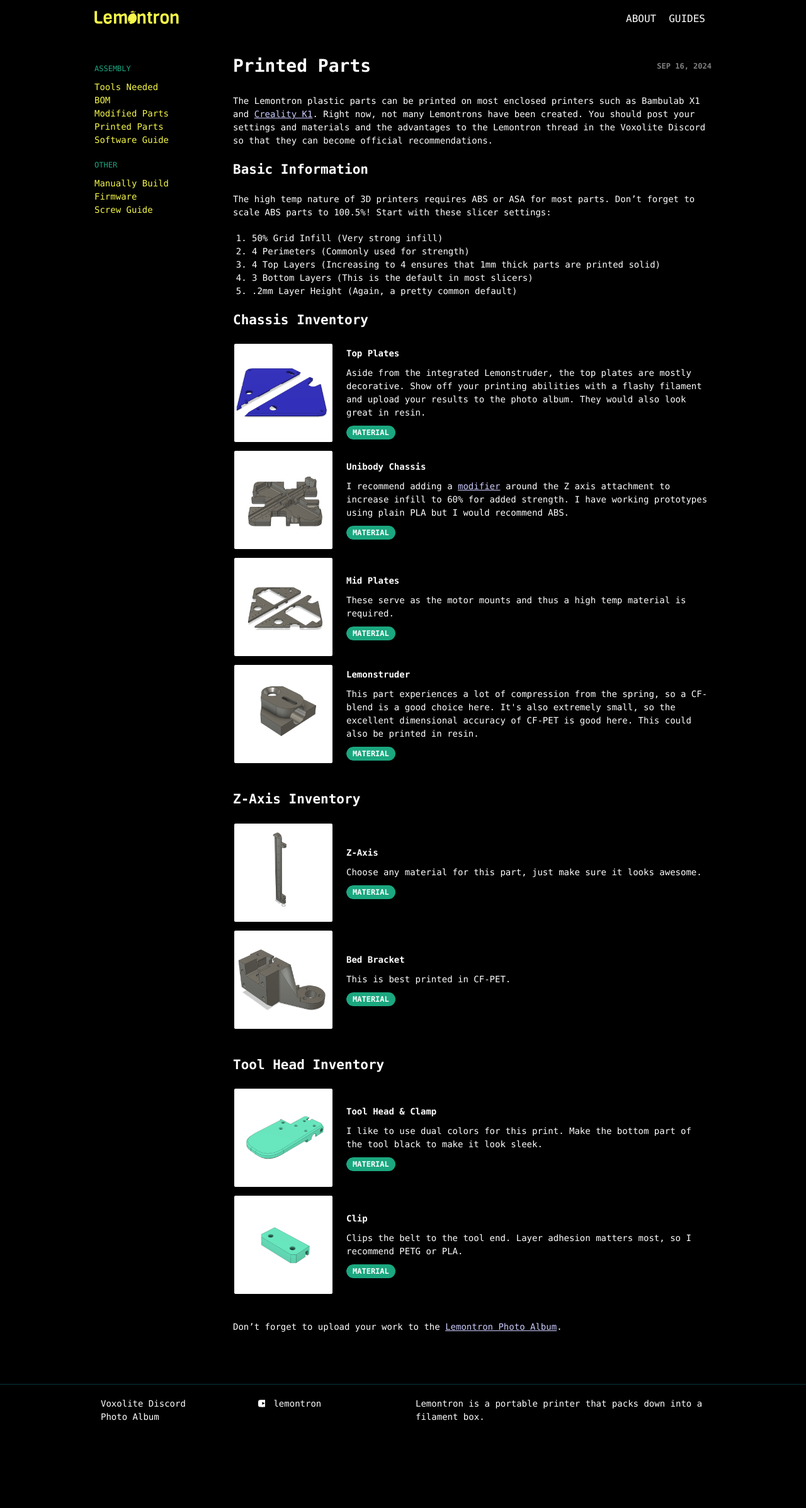
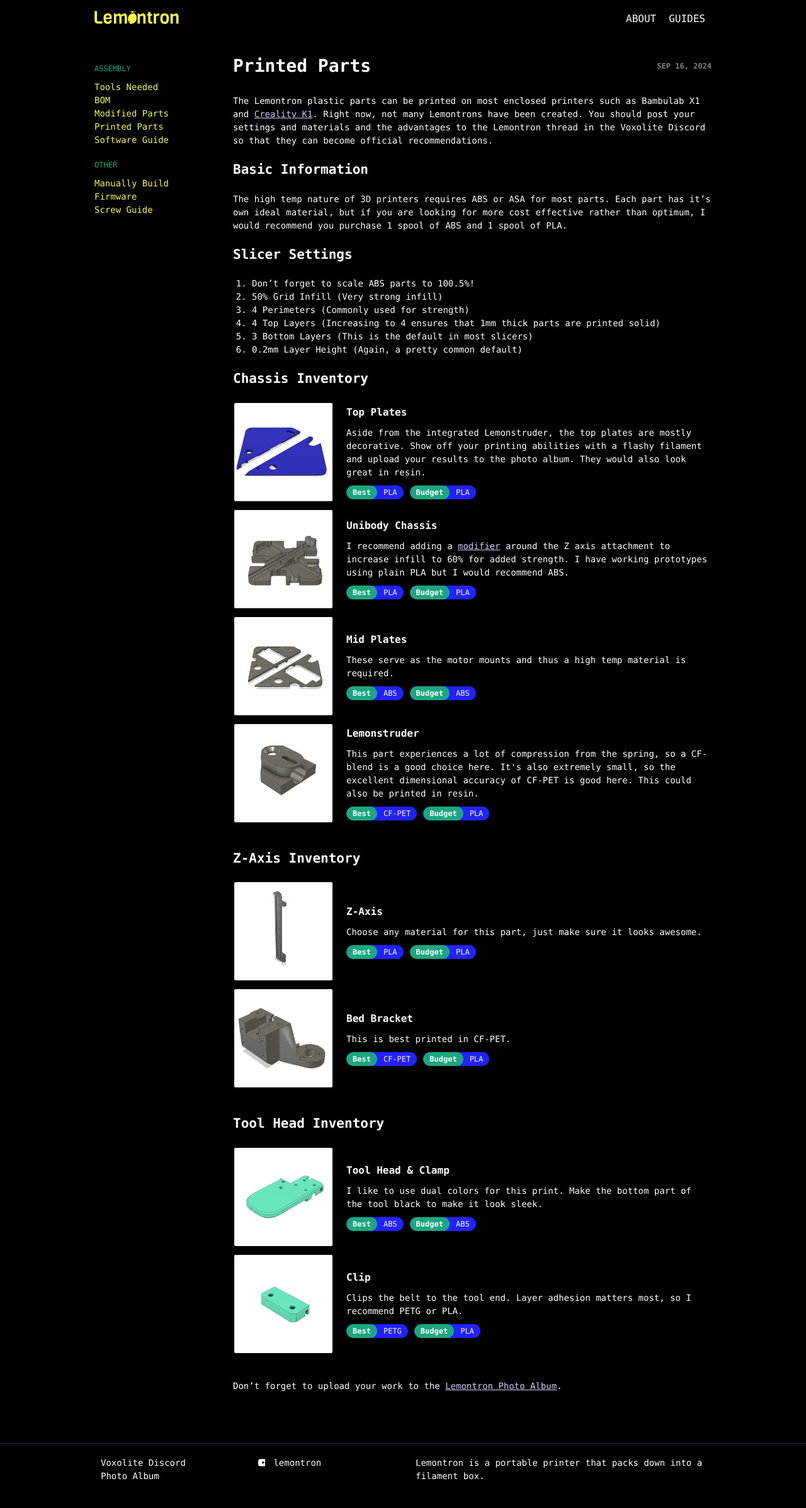
Before and after one commit to jamesloper/lemontron, a Jekyll site: the page built from _guides/printed-parts.md, in a window 1280 px wide. Shown: the whole page at 63% size. Built offline with Jekyll 4.4.1, drawn with Linux system fonts in a browser that asks for light colours; some web fonts are replaced; before the commit the page ends 2301 px from its top, so only the background shows below that.

```diff
--- a/_guides/printed-parts.md
+++ b/_guides/printed-parts.md
@@ -7,18 +7,23 @@
 
 The Lemontron plastic parts can be printed on most enclosed printers such as Bambulab X1
 and <a href="https://amzn.to/47ut5uQ" target="_blank">Creality K1</a>. Right now, not many Lemontrons have been created.
-You should post your settings and materials and the advantages to the Lemontron
-thread in the Voxolite Discord so that they can become official recommendations.
+You should post your settings and materials and the advantages to the Lemontron thread in the Voxolite Discord so that
+they can become official recommendations.
 
 ## Basic Information
 
-The high temp nature of 3D printers requires ABS or ASA for most parts. Don't forget to scale ABS parts to 100.5%! Start with these slicer settings:
+The high temp nature of 3D printers requires ABS or ASA for most parts. Each part has it's own ideal material, but if
+you are looking for more cost effective rather than optimum, I would recommend you purchase 1 spool of ABS and 1 spool
+of PLA.
 
-1. 50% Grid Infill (Very strong infill)
-2. 4 Perimeters (Commonly used for strength)
-3. 4 Top Layers (Increasing to 4 ensures that 1mm thick parts are printed solid)
-4. 3 Bottom Layers (This is the default in most slicers)
-5. .2mm Layer Height (Again, a pretty common default)
+## Slicer Settings
+
+1. Don't forget to scale ABS parts to 100.5%!
+2. 50% Grid Infill (Very strong infill)
+3. 4 Perimeters (Commonly used for strength)
+4. 4 Top Layers (Increasing to 4 ensures that 1mm thick parts are printed solid)
+5. 3 Bottom Layers (This is the default in most slicers)
+6. 0.2mm Layer Height (Again, a pretty common default)
 
 ## Chassis Inventory
 
@@ -29,7 +34,8 @@
 description = "Aside from the integrated Lemonstruder, the top plates are mostly decorative. Show off your printing
 abilities with a flashy filament and upload your results to the photo album. They would also look great in resin."
 image = "/assets/printed-parts/top-plates.png"
-material = "Any"
+preferred_material = "PLA"
+other_material = "PLA"
 %}
 
 {% include inventory-item.html
@@ -39,14 +45,16 @@
 the Z axis attachment to increase infill to 60% for added strength. I have working prototypes using plain PLA but I
 would recommend ABS."
 image = "/assets/printed-parts/chassis.png"
-material = "ABS"
+preferred_material = "PLA"
+other_material = "PLA"
 %}
 
 {% include inventory-item.html
 title = "Mid Plates"
 description = "These serve as the motor mounts and thus a high temp material is required."
 image = "/assets/printed-parts/midplates.png"
-material = "ABS"
+preferred_material = "ABS"
+other_material = "ABS"
 %}
 
 {% include inventory-item.html
@@ -55,7 +63,8 @@
 also extremely small, so the excellent dimensional accuracy of CF-PET is good here. This could also be printed in
 resin."
 image = "/assets/printed-parts/extruder.png"
-material = "CF-PET"
+preferred_material = "CF-PET"
+other_material = "PLA"
 %}
 
 </ul>
@@ -68,14 +77,16 @@
 title = "Z-Axis"
 description = "Choose any material for this part, just make sure it looks awesome."
 image = "/assets/printed-parts/z-axis.png"
-material = "Any"
+preferred_material = "PLA"
+other_material = "PLA"
 %}
 
 {% include inventory-item.html
 title = "Bed Bracket"
 description = "This is best printed in CF-PET."
 image = "/assets/printed-parts/bracket.png"
-material = "Any"
+preferred_material = "CF-PET"
+other_material = "PLA"
 %}
 
 </ul>
@@ -89,14 +100,16 @@
 description = "I like to use dual colors for this print. Make the bottom part of the tool black to make it look
 sleek."
 image = "/assets/printed-parts/tool.png"
-material = "ABS"
+preferred_material = "ABS"
+other_material = "ABS"
 %}
 
 {% include inventory-item.html
 title = "Clip"
 description = "Clips the belt to the tool end. Layer adhesion matters most, so I recommend PETG or PLA."
 image = "/assets/printed-parts/clip.png"
-material = "PETG"
+preferred_material = "PETG"
+other_material = "PLA"
 %}
 
 </ul>
--- a/_includes/inventory-item.html
+++ b/_includes/inventory-item.html
@@ -6,10 +6,16 @@
         <h4 class="inventory-item-title">{{include.title}}</h4>
         <div>{{include.description}}</div>
         <div class="inventory-item-bar">
-            {% if include.material %}
+            {% if include.preferred_material %}
             <div class="tag">
-                <span class="tag-label">Material</span>
-                <span class="tag-value">{{include.material}}</span>
+                <span class="tag-label">Best</span>
+                <span class="tag-value">{{include.preferred_material}}</span>
+            </div>
+            {% endif %}
+            {% if include.other_material %}
+            <div class="tag">
+                <span class="tag-label">Budget</span>
+                <span class="tag-value">{{include.other_material}}</span>
             </div>
             {% endif %}
         </div>
--- a/styles.css
+++ b/styles.css
@@ -79,7 +79,7 @@
 
 table .description {font-size:12px;}
 
-.badge {border-radius:10px; background:#77cbb9; font-size:10px; font-weight:bold; color:#000; text-transform:uppercase; padding:0 5px; height:16px; display:inline-flex; align-items:center; gap:3px;}
+.badge {border-radius:10px; background:#77cbb9; font-size:10px; font-weight:bold; text-transform:uppercase; padding:0 5px; height:16px; display:inline-flex; align-items:center; gap:3px;}
 .badge i {font-size:12px;}
 .buy {background:#fcf300; color:#000 !important; padding:0 5px; border-radius:20px; font-size:10px; font-weight:bold; text-decoration:none !important; display:inline-flex; align-items:center;}
 .buy .material-icons {font-size:14px;}
@@ -259,15 +259,15 @@
 .inventory-item {display:flex; gap:20px; align-items:center;}
 .inventory-item-left {min-width:160px; max-width:160px; display:flex; flex-direction:column; align-items:center;}
 .inventory-item-image {border-radius:4px; width:100%; aspect-ratio:1 / 1; border:2px solid rgba(0, 0, 0, .1);}
-.inventory-item-title {margin-bottom:10px;}
+.inventory-item-title {margin-bottom:10px; font-size:16px;}
 .inventory-item-description {font-size:12px; text-align:center;}
 
 .inventory-item-bar {display:flex; gap:10px; align-items:center; margin-top:10px;}
 
-.tag {display:inline-flex; color:#fff; border-radius:100px; overflow:hidden; font-size:12px; background:rgba(0, 0, 0, .1);}
+.tag {display:inline-flex; color:#fff; border-radius:100px; overflow:hidden; font-size:12px; background:#22f;}
 .tag > * {padding:2px 10px; font-size:12px;}
-.tag-label {background:#1ba77f; color:#fff; border-radius:100px; text-transform:uppercase; font-weight:bold;}
-.tag-value {color:#000;}
+.tag-label {background:#1ba77f; border-radius:100px; font-weight:bold;}
+.tag-value {color:#fff;}
 
 .tool-links {margin:0 0 20px 0; display:flex; gap:10px; flex-wrap:wrap; font-size:14px;}
 .tool-links .image {height:128px; width:128px; border:10px solid #fff;}
```
Also changed, not shown: _bom/insert.md (added, +18 -0 lines), assets/bom/insert.png (added).
